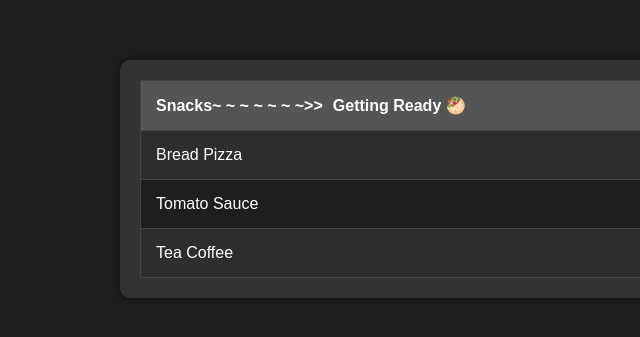
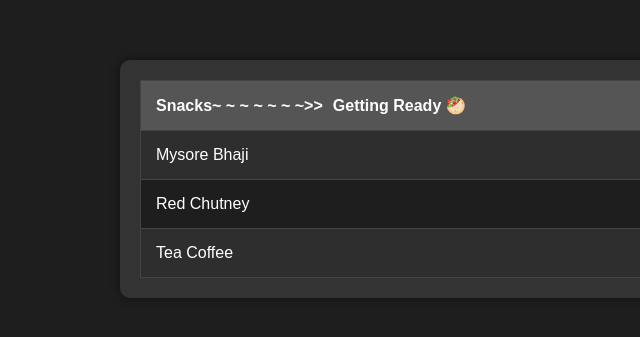
Before and after one commit to Kletechbvb/Hostelfood, a plain HTML site: page index.html in a window 1280 px wide. Shown: the part 221-558 px from the top of the page, 0-640 px from the left. Drawn offline with Linux system fonts and the light colour scheme.

Commit message:
Update index.html

```diff
--- a/index.html
+++ b/index.html
@@ -66,47 +66,48 @@
       const menu = {
     Monday: {
         Breakfast: ['Upma', 'Sheera', 'Chutney', 'Tea'],
-                Lunch: ['White Rice', 'Green Peas Rice', 'Dal Coconut', 'Rajma Masala', 'Chapati', 'Curd'],
-                Snacks: ['Veg Puff', 'Tomato Sauce', 'Tea Coffee'],
-                Dinner: ['White Rice', 'Dal Tadka', 'Sambar', 'Black Chana Chatpata', 'Tomato Bhartha', 'Chapati', 'Curd', 'Banana']
+        Lunch: ['White Rice', 'Dalchaa', 'Rasam', 'Chole Panjabi', 'Batata Chi Bhaji', 'Chapati', 'Curd', 'Rataloo Bhajiya'],
+        Snacks: ['Maggi', 'Tea Coffee'],
+        Dinner: ['White Rice', 'Dal Surthi', 'Palak Samber', 'Red Chawlu Ghasi', 'Baigan Maratha', 'Chapati', 'Curd', 'Banana']
     },
     Tuesday: {
-                Breakfast: ['Vegetable Kurma Puri', 'Chutney', 'Sambar', 'Tea'],
-                Lunch: ['White Rice', 'Dal Fry', 'Chowli Gojmatt', 'Bharatha Baigan', 'Chapati', 'Curd', 'Salad'],
-                Snacks: ['Bread Pizza', 'Tomato Sauce', 'Tea Coffee'],
-                Dinner: ['White Rice', 'Dal Palak', 'Rasam', 'Turiya Engayi', 'Matki Sprout Dry', 'Chapati', 'Curd', 'Banana']
+        Breakfast: ['Vegetable Kurma Puri', 'Chutney', 'Tea'],
+        Lunch: ['White Rice', 'Dal Tawa', 'Cut Saar', 'Shefoo Toor Dal', 'Chapati', 'Curd', 'Chutney', 'Salad'],
+        Snacks: ['Mysore Bhaji', 'Red Chutney', 'Tea Coffee'],
+        Dinner: ['Steam Rice', 'Dal Tadka', 'Rasam', 'Akkha Masoor Masala', 'Matki Sprout Dry', 'Chapati', 'Curd', 'Banana']
     },
     Wednesday: {
-                Breakfast: ['Onion Uttappa', 'Chutney', 'Tea'],
-                Lunch: ['White Rice', 'Dal Methi', 'Pepper Rassam', 'Lal Math Masala', 'Chole Semi Dry', 'Chapati', 'Curd', 'Soya Sticks'],
-                Snacks: ['Semiya Upma', 'Chutney', 'Tea Coffee'],
-                Dinner: ['White Rice', 'Dal', 'Sambar', 'Akka Mashoor Masala', 'Bhindi Dry', 'Chapati', 'Curd', 'Banana']
+        Breakfast: ['Set Dosa', 'Samber', 'Chutney', 'Tea'],
+        Lunch: ['White Rice', 'Vanghi Bhath', 'Dal Kolhapuri', 'Rasam', 'Paneer Kofta Curry', 'Soyabben Dry', 'Chapati', 'Curd', 'Mirchi Techa'],
+        Snacks: ['Seviya Upma', 'Chutney', 'Tea Coffee'],
+        Dinner: ['White Rice', 'Masala Dal', 'Sambar', 'Flower Tomato Dry', 'Chapati', 'Badam Milk', 'Banana']
     },
     Thursday: {
         Breakfast: ['Veg Pulao', 'Raita', 'Tea'],
-                Lunch: ['White Rice', 'Sambar', 'Dondakaya Yangai', 'Green Moog Dry', 'Chapati', 'Curd', 'Salad'],
-                Snacks: ['Onion Bhajiya', 'Chutney', 'Tea Coffee'],
-                Dinner: ['White Rice', 'Khushka Rice', 'Dal Fry', 'Paneer Butter Masala', 'Chapati', 'Curd', 'Boondi', 'Banana']
+        Lunch: ['White Rice', 'Dal Moglai', 'Singha Saar', 'Dondakayi Dal Bhaji', 'Green Moong Sprout Dry', 'Chapati', 'Chutney', 'Salad'],
+        Snacks: ['Girmit', 'Tea Coffee'],
+        Dinner: ['Steam Rice', 'Green Peas Rice', 'Dal Fry', 'Aloo Shukha', 'Puri', 'Chutney', 'Curd', 'Banana']
     },
     Friday: {
-                Breakfast: ['Idli Vada', 'Sambar', 'Chutney', 'Tea'],
-                Lunch: ['White Rice', 'Dal', 'Red Chowli Dry', 'Dumaloo Kashmiri', 'Chapati', 'Curd', 'Mirchi & Onion'],
-                Snacks: ['Pani Puri', 'Biscuit', 'Tea Coffee'],
-                Dinner: ['White Rice', 'Dal Fry', 'Sambar', 'Baby Corn Mushroom', 'Chapati', 'Curd', 'Chutney', 'Banana']
+        Breakfast: ['Idli Vada', 'Samber', 'Chutney', 'Tea'],
+        Lunch: ['White Rice', 'Polyogare Rice', 'Dal Fry', 'Rasam', 'Methi Mutter Masala', 'Bhindi Achari', 'Chapati', 'Curd', 'Onion & Mirchi'],
+        Snacks: ['Mogali Chat', 'Tea Coffee'],
+        Dinner: ['White Rice', 'Green Peas Rice', 'Dal Fry', 'Black Chana Malwani', 'Suran Semi Dry', 'Chapati', 'Curd', 'Banana']
     },
     Saturday: {
-                Breakfast: ['Poha', 'Khara', 'Tea'],
-                Lunch: ['White Rice', 'Sambar', 'Veg Hydrabadi Masala', 'Matki Sprout Dry', 'Chapati', 'Curd', 'Salad'],
-                Snacks: ['Girmitt', 'Tea Coffee'],
-                Dinner: ['White Rice', 'Dal', 'Majjige Sari', 'Udabale Pallyaa', 'Baigan Bhagara', 'Chapati', 'Curd', 'Banana']
+        Breakfast: ['Poha', 'Curd', 'Tea'],
+        Lunch: ['White Rice', 'Dal', 'Vegetable Samber', 'Drumstick Curry', 'White Lobia Dry', 'Chapati', 'Raita', 'Chutney', 'Salad'],
+        Snacks: ['Panjabi Tossed', 'Tomato Souce', 'Tea Coffee'],
+        Dinner: ['White Rice', 'Dal', 'Majjige Sar', 'Aloo Mutter Ghasi', 'Beetroot Poriyal', 'Chapati', 'Curd', 'Banana']
     },
     Sunday: {
         Breakfast: ['Masala Dosa', 'Chutney', 'Tea'],
-                Lunch: ['White Rice', 'Dal Makhani Wala', 'Paneer Tikka Masala', 'Mohan Thal', 'Chapati', 'Curd', 'Tandoor Salad'],
+        Lunch: ['White Rice', 'Veg Afgani Pulav', 'Dal', 'Paneer Palak', 'Chapati', 'Sev Kheer', 'Chutney', 'Salad'],
         Snacks: ['Biscuit', 'Tea'],
-                Dinner: ['Rice', 'Dal', 'Sambar', 'Papad', 'Curd']
+        Dinner: ['White Rice', 'Dal', 'Sambar', 'Papad', 'Curd', 'Banana']
     }
 };
+
 
         const days = ['Sunday', 'Monday', 'Tuesday', 'Wednesday', 'Thursday', 'Friday', 'Saturday'];
 
```
Lines whose indentation alone changed are shown as unchanged.
